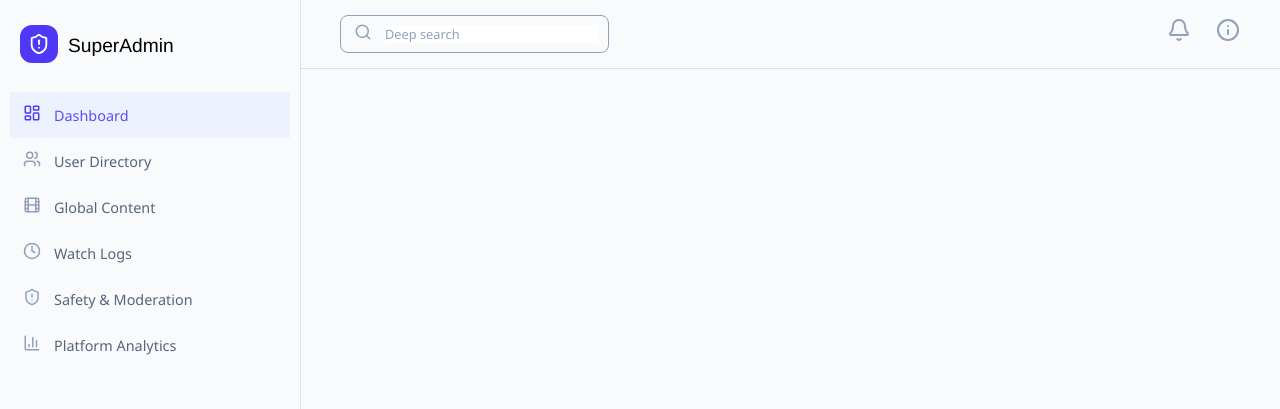
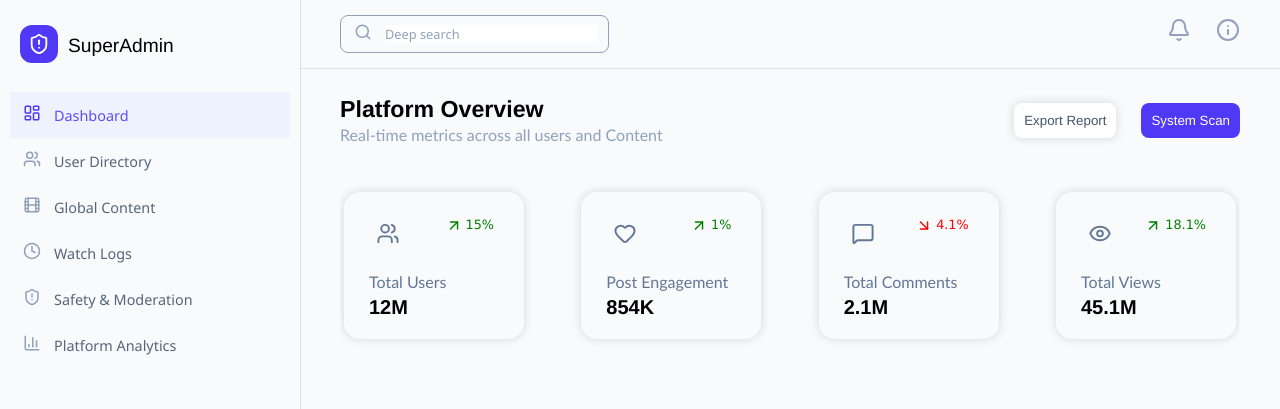
Before and after one commit to rashidekbal/threadly_admin_client, a React (Vite) app: page /dashBoard in a window 1280 px wide. Shown: the top 409 px of the page. Built offline with nearby package versions, Linux system fonts and the light colour scheme.

Commit message:
add  stats card in dashboard

```diff
--- /dev/null
+++ b/src/components/DashBoardHeading.jsx
@@ -0,0 +1,16 @@
+import React from 'react'
+import style from "./styles/DashBoardHeading.module.css"
+export default function DashBoardHeading() {
+  return (
+    <div className={style.mainContainer}>
+        <div className={style.section}>
+            <p className={style.heading}>Platform Overview</p>
+            <p className={style.subheading}>Real-time metrics across all users and Content</p>
+        </div>
+        <div >
+            <button className={style.btn}>Export Report</button>
+            <button className={style.btn}>System Scan</button>
+        </div>
+    </div>
+  )
+}
--- /dev/null
+++ b/src/components/DashBoardStats.jsx
@@ -0,0 +1,49 @@
+import React from 'react'
+import style from "./styles/DashBoardStats.module.css"
+import StatsCard from './StatsCard';
+import {
+  Users,
+  Heart,
+  MessageSquare,
+  Eye,
+  ArrowUpRight,
+  ArrowDownRight
+}from 'lucide-react';
+export default function DashBoardStats() {
+
+    const data=[{
+        title:"Total Users",
+        value:"12M",
+        change:"15%",
+        trend:"up",
+        icon:Users
+
+
+    },{
+        title:"Post Engagement",
+        value:"854K",
+        change:"1%",
+        trend:"up",
+        icon:Heart,
+    },{
+        title:"Total Comments",
+        value:"2.1M",
+        change:"4.1%",
+        trend:"down",
+        icon:MessageSquare,
+    },{
+        title:"Total Views",
+        value:"45.1M",
+        change:"18.1%",
+        trend:"up",
+        icon:Eye,
+    }]
+  return (
+    <div className={`${style.mainContainer} hide-scroll`}>
+        {data.map((item)=>(<StatsCard title={item.title} value={item.value} change={item.change} trend={item.trend} icon={item.icon}/>))}
+
+
+
+    </div>
+  )
+}
--- /dev/null
+++ b/src/components/StatsCard.jsx
@@ -0,0 +1,17 @@
+import React from "react";
+import style from "./styles/StatsCard.module.css";
+import{  ArrowUpRight,
+  ArrowDownRight
+} from 'lucide-react';
+export default function StatsCard({ title, value, change, icon:Icon, trend }) {
+  return <div className={style.mainContainer}>
+    <div className={style.section1}>
+        <div className={style.innerSection}><Icon className={style.icon}/></div>
+        <div className={style.innerSection} style={trend == "up"?{color:"green",}:{color:"red"}}>{trend=="up"?<ArrowUpRight className={style.arrow}/>:<ArrowDownRight className={style.arrow}/>}<span>{change}</span></div>
+    </div>
+    <div className={style.titleHolder}>
+        <p className={style.title}>{title}</p>
+        <p className={style.value}>{value}</p>
+    </div>
+  </div>;
+}
--- /dev/null
+++ b/src/components/styles/DashBoardHeading.module.css
@@ -0,0 +1,39 @@
+.mainContainer{
+    display: flex;
+    justify-content: space-between;
+    padding:10px 0px;
+    align-items: center;
+    margin: 18px 40px;
+}
+.section p {
+    text-align: start;
+}
+.heading{
+    font-weight: bold;
+    font-family:'Franklin Gothic Medium', 'Arial Narrow', Arial, sans-serif;
+    font-size: 1.45rem;
+    text-align: center;
+}
+.subheading{
+    text-align: center;
+    margin-top: 2px;
+    font-size: 1rem;
+    font-family:'Gill Sans', 'Gill Sans MT', Calibri, 'Trebuchet MS', sans-serif;
+    color: var(--color-lightText-secondary);
+}
+.btn{
+    outline: none;
+    border: none;
+    padding: 10px;
+
+    background-color: var( --color-ui-blue-primary);
+    color: white;
+    border-radius: 8px;
+    cursor: pointer;
+}
+.btn:nth-child(1){
+    background-color: var(--Background-light-primary);
+     color: var(--color-greyText-primary);
+     box-shadow: 0 0 10px  var(--color-darkMode-hover-white);
+     margin-right: 25px;
+}
--- /dev/null
+++ b/src/components/styles/DashBoardStats.module.css
@@ -0,0 +1,7 @@
+.mainContainer{
+    margin:0px 40px;
+    padding: 20px 4px;
+    display: flex;
+    overflow-y: scroll;
+    justify-content: space-between;
+}
--- /dev/null
+++ b/src/components/styles/StatsCard.module.css
@@ -0,0 +1,58 @@
+.mainContainer{
+    width: 180px;
+    height: auto;
+     box-shadow: 0 0 10px var(--color-darkMode-hover-white);
+     border-radius: 16px;
+     padding: 20px 5px;
+     cursor: pointer;
+     transition: all 0.5s ease;
+}
+.mainContainer:hover{
+    box-shadow: 0 0 50px var(--color-darkMode-hover-white);
+}
+.section1{
+    display: flex;
+
+}
+.innerSection{
+    width: 100%;
+    display: flex;
+    justify-content: center;
+    align-items: center;
+    margin-top: 10px;
+}
+.innerSection:nth-child(2){
+    align-items:start;
+    justify-content: end;
+    padding-right: 25px;
+    margin-top: 5PX;
+}
+.title{
+    text-align: start;
+    margin-top: 2px;
+    font-size: 1rem;
+    font-family:'Gill Sans', 'Gill Sans MT', Calibri, 'Trebuchet MS', sans-serif;
+    color: var(--color-lightText-primary);
+}
+.value{
+ font-weight: bold;
+    font-family:'Franklin Gothic Medium', 'Arial Narrow', Arial, sans-serif;
+    font-size: 1.25rem;
+    text-align: start;
+    margin-top: 5px;
+}
+.titleHolder{
+    padding-left: 20px;
+    margin-top: 27px;
+}
+.icon{
+    height: 23px;
+    color:var(--color-lightText-primary)
+}
+.innerSection span{
+    font-size: 0.8rem;
+    font-family:'Lucida Sans', 'Lucida Sans Regular', 'Lucida Grande', 'Lucida Sans Unicode', Geneva, Verdana, sans-serif
+}
+.arrow{
+    height: 17px;
+}
--- a/src/index.css
+++ b/src/index.css
@@ -20,3 +20,18 @@ box-sizing:border-box;
     height: 100vh;
 
 }
+.hide-scroll {
+  /* For IE and Edge Legacy */
+  -ms-overflow-style: none;
+
+  /* For Firefox */
+  scrollbar-width: none;
+
+  /* Hide the scrollbar while still allowing the element to scroll */
+  overflow: auto;
+}
+
+/* For WebKit/Blink (Chrome, Safari, Opera, Edge) */
+.hide-scroll::-webkit-scrollbar {
+  display: none;
+}
--- a/src/pages/DashBoard/DashBoard.jsx
+++ b/src/pages/DashBoard/DashBoard.jsx
@@ -2,6 +2,8 @@ import React from 'react'
 import style from "./DashBoard.module.css"
 import SideBarNav from '../../components/SideBarNav'
 import NavBar from '../../components/NavBar'
+import DashBoardHeading from '../../components/DashBoardHeading'
+import DashBoardStats from '../../components/DashBoardStats'
 export default function DashBoard() {
   return (
     <div className={style.mainContainer}>
@@ -10,6 +12,8 @@ export default function DashBoard() {
         </div>
         <div className={`${style.section} ${style.mianView}`}>
             <NavBar/>
+            <DashBoardHeading/>
+            <DashBoardStats/>
         </div>
     </div>
   )
```
Also changed, not shown: src/components/BarChart.jsx (added, +7 -0 lines), src/components/GraphChart.jsx (added, +7 -0 lines), src/components/styles/BarChart.module.css (added), src/components/styles/GraphChart.module.css (added).
